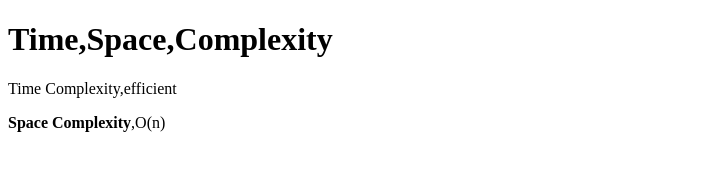
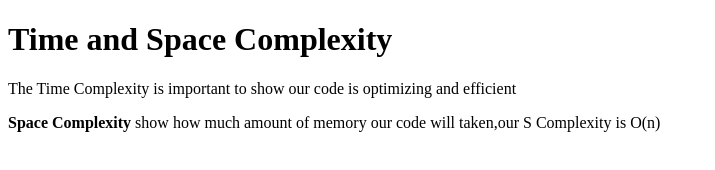
Before and after one commit to acciojob/time-and-space-complexity-itsaayush27, a website: page main.html in a window 1280 px wide. Shown: the whole page, without its empty margins (0-715 px from the left). Drawn offline with Linux system fonts and the light colour scheme.

Commit message:
created a submission

```diff
--- a/main.html
+++ b/main.html
@@ -11,9 +11,9 @@
 	<!-- the entire body must be written by student -->
     <script type="text/javascript" src="./script.js">
 </script>
-<h1>Time,Space,Complexity</h1>
-	<p>Time Complexity,efficient</p>
-	<p2><b>Space Complexity</b>,O(n)</p2>
+<h1>Time and Space Complexity</h1>
+	<p>The Time Complexity is important to show our code is optimizing and efficient</p>
+		<p2><b>Space Complexity</b> show how much amount of memory our code will taken,our S Complexity is O(n)</p2>
 
 </body>
 
```
